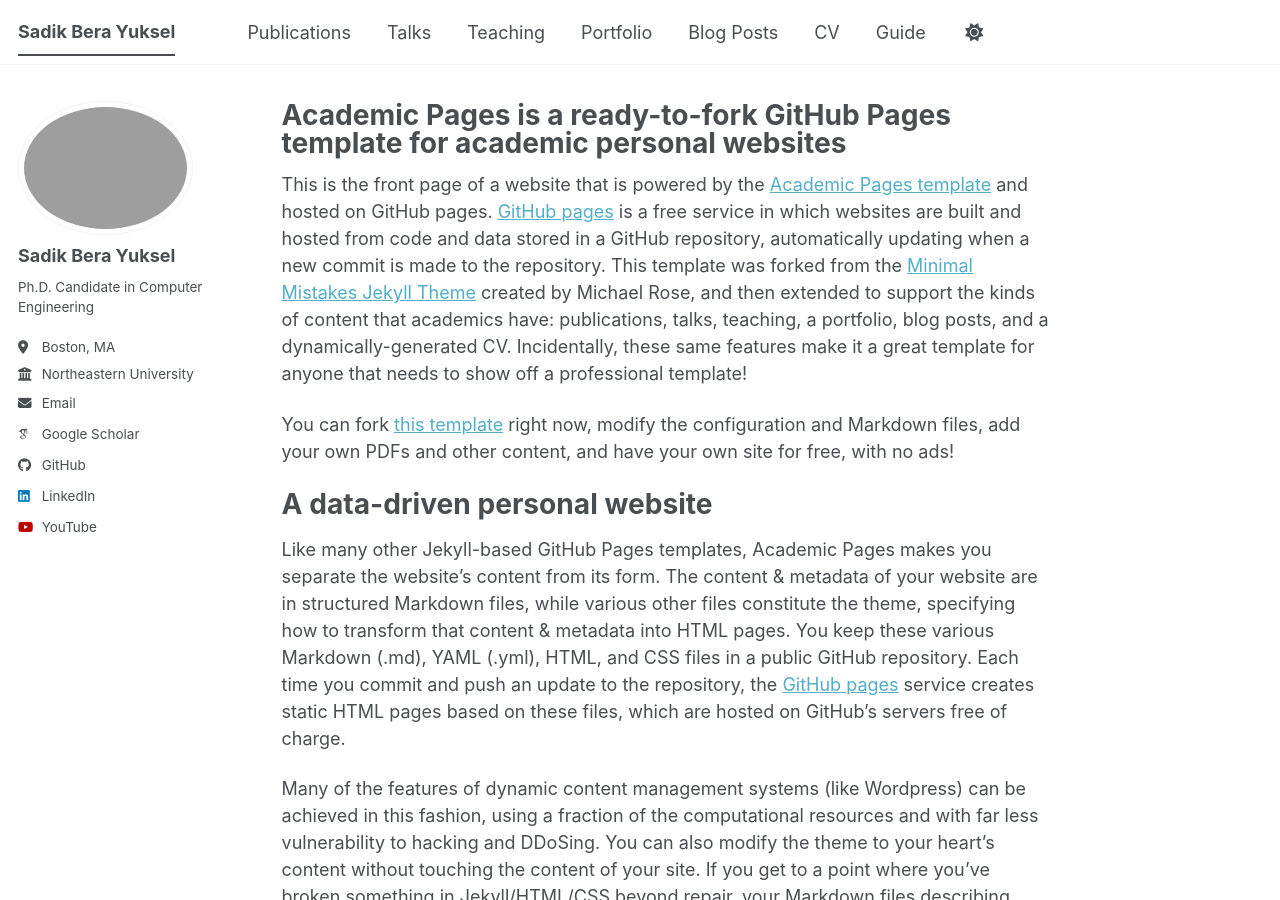
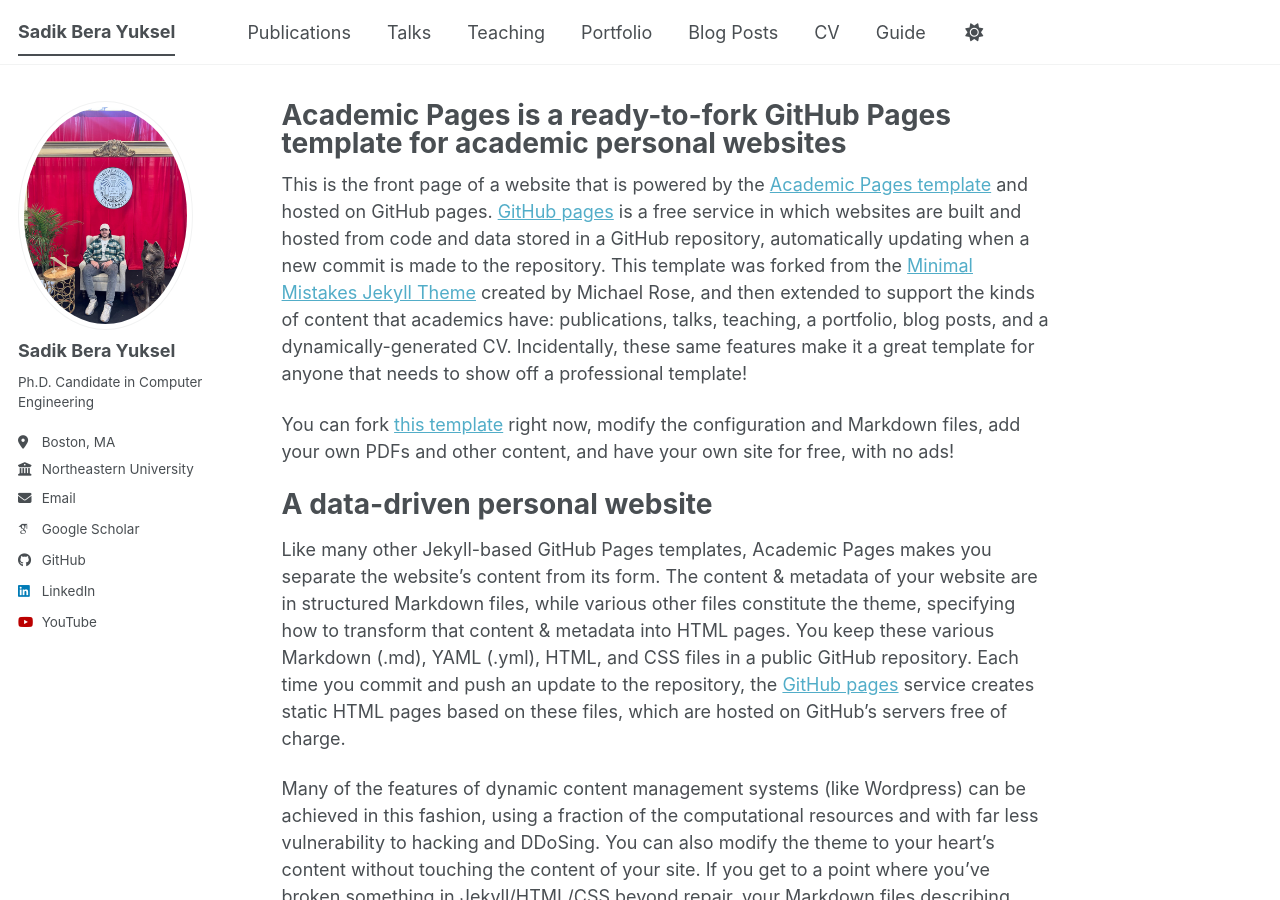
Before and after one commit to Berayksl/Berayksl.github.io, a Jekyll site: the page built from _pages/about.md, in a window 1280 px wide and 900 px high. Built offline with Jekyll 4.4.1, drawn with Linux system fonts in a browser that asks for light colours; some web fonts are replaced; a script bundle is joined from its source files by our own code; library files that are not in the unit come from our copies.

Commit message:
Update _config.yml

```diff
--- a/_config.yml
+++ b/_config.yml
@@ -23,7 +23,7 @@
 #               Additional customization can be done by editing /_includes/author-profile.html
 author:
   # Biographic information
-  avatar           : "Profile_pic.png"
+  avatar           : "Profile_pic.jpeg"
   name             : "Sadik Bera Yuksel"
   pronouns         : # example: "she/her"
   bio              : "Ph.D. Candidate in Computer Engineering"
```
